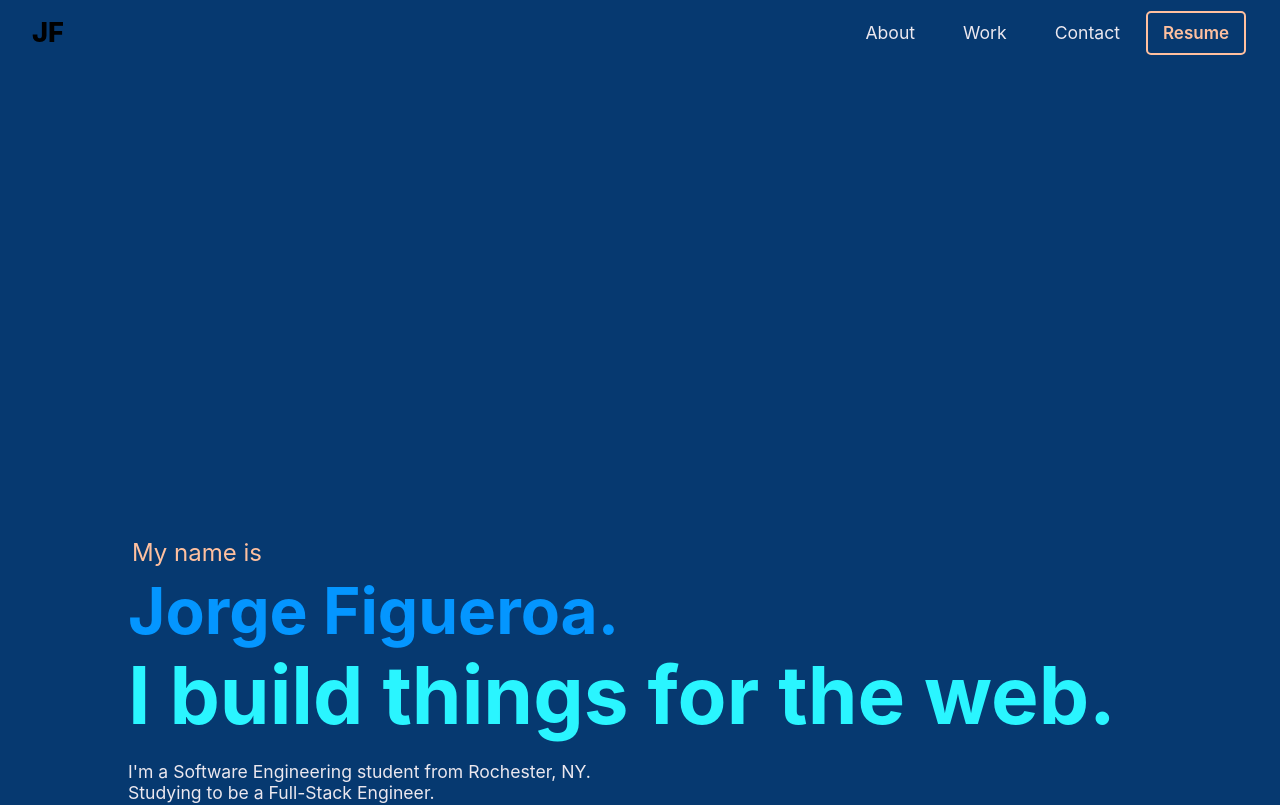
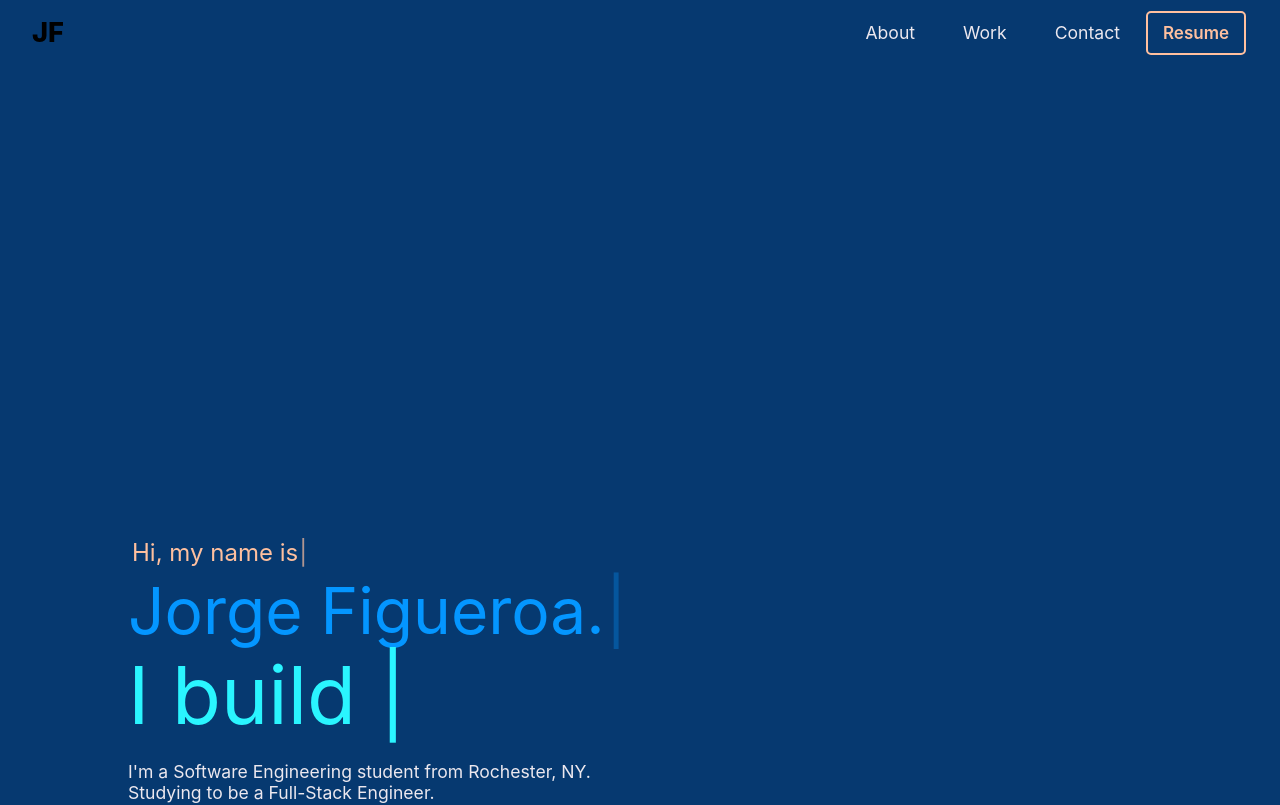
Before and after one commit to JorgeLFigueroa/jorgefigueroa.com-v1, a React (Create React App) app: page / in a window 1280 px wide. Shown: the top 805 px of the page. Built offline with nearby package versions, Linux system fonts and the light colour scheme.

Commit message:
added a typing effect & logic to when we render the Typewriter

```diff
--- a/package.json
+++ b/package.json
@@ -10,6 +10,7 @@
     "react-dom": "^17.0.1",
     "react-scripts": "4.0.1",
     "styled-components": "^5.2.1",
+    "typewriter-effect": "^2.18.2",
     "web-vitals": "^0.2.4"
   },
   "scripts": {
--- a/src/App.js
+++ b/src/App.js
@@ -3,7 +3,7 @@ import styled from 'styled-components';
 import About from './Components/About';
 import Contact from './Components/Contact';
 import Footer from './Components/Footer';
-import { Hero } from './Components/Hero';
+import Hero  from './Components/Hero';
 import { Navbar } from './Components/Navbar';
 import Projects from './Components/Projects';
 import Work from './Components/Work';
--- a/src/Components/Hero.js
+++ b/src/Components/Hero.js
@@ -1,13 +1,88 @@
-import React from "react";
+import React, { Component } from 'react'
 import styled from "styled-components";
 import Button from "./Button";
+import Typewriter from 'typewriter-effect';
+export default class Hero extends Component {
 
-export const Hero = () => {
+  constructor(props) {
+    super(props);
+    this.state = {
+      time: 0,
+      isOn: false,
+      start: 0
+    }
+    this.startTimer = this.startTimer.bind(this);
+    this.stopTimer = this.stopTimer.bind(this);
+    this.resetTimer = this.resetTimer.bind(this);
+  }
+
+  startTimer() {
+    this.setState({
+      isOn: true,
+      time: this.state.time,
+      start: Date.now() - this.state.time
+    })
+    this.timer = setInterval(() => this.setState({
+      time: Date.now() - this.state.start
+    }), 1)
+  }
+
+  stopTimer() {
+    this.setState({
+      isOn: false,
+    })
+    clearInterval(this.timer)
+  }
+
+  resetTimer() {
+    this.setState({
+      time: 0,
+      isOn: false
+    })
+  }
+
+  componentDidMount() {
+    this.startTimer();
+    // this makes a call once the component has been render but we give it a timeout to ensure the entire component has loaded.
+    setTimeout(() => {
+      this.stopTimer();
+    }, 10000)
+  }
+
+  componentWillUnmount() {
+    this.stopTimer();
+  }
+
+  render() {
     return (
       <HeroContainer>
-      <h1>My name is</h1>
-      <h2>Jorge Figueroa.</h2>
-      <h3>I build things for the web.</h3>
+        <div className='greeting'>
+          <Typewriter
+            onInit={(typewriter) => {
+              typewriter.typeString('Hi, my name is')
+                .pauseFor(2500)
+                .start();
+            }}
+          />
+        </div>
+        <div className='name'>
+          { (this.state.time > 2500) ? <Typewriter
+            onInit={(typewriter) => {
+              typewriter.typeString('Jorge Figueroa.')
+                .pauseFor(3000)
+                .start();
+            }}
+          /> : null}
+        </div>
+        <div className='intro'>
+          { (this.state.time > 4700) ? <Typewriter
+            onInit={(typewriter) => {
+              typewriter.typeString('I build things for the web.')
+                .pauseFor(3500)
+                .start();
+            }}
+          /> : null}
+        </div>
         <p>
           I'm a Software Engineering student from Rochester, NY. Studying to be a
           Full-Stack Engineer.
@@ -18,7 +93,8 @@ export const Hero = () => {
         ></Button>
       </HeroContainer>
     );
-};
+  }
+}
 
 const HeroContainer = styled.div`
   margin-top: 40%;
@@ -26,17 +102,17 @@ const HeroContainer = styled.div`
   align-items: flex-start;
   min-height: 50vh;
 
-  h1 {
+  .greeting {
     margin: 0 0 5px 4px;
     color: #ffc09f;
     font-size: 1.5rem;
     font-weight: 400;
   }
-  h2 {
+  .name {
     color: #0496ff;
     font-size: 4rem;
   }
-  h3 {
+  .intro {
     margin-top: 10px;
     color: #2af5ff;
     line-height: 0.9;
```
Also changed, not shown: 2 other files (tests, documents, lock files or other folders). Lines whose indentation alone changed are shown as unchanged.
